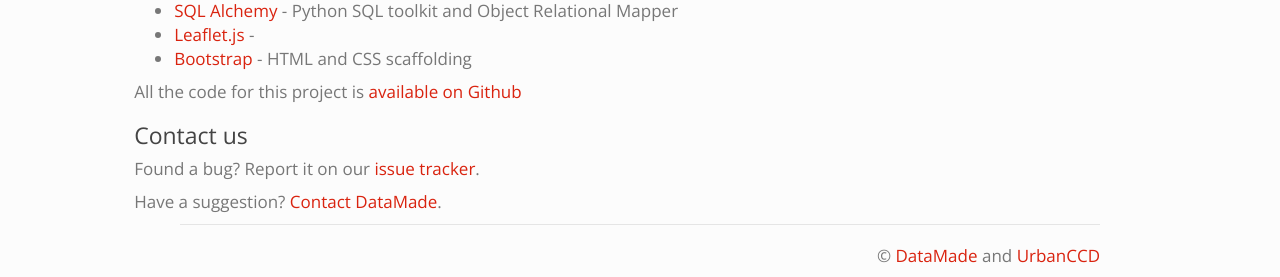
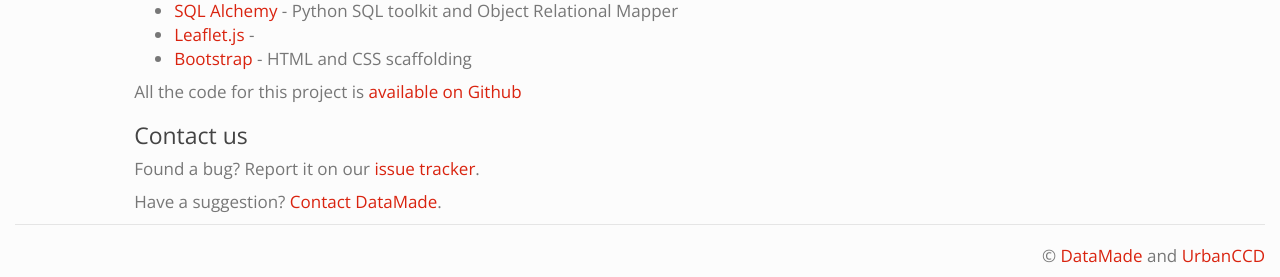
Before and after one commit to UrbanCCD-UChicago/plenario, a Flask app: page /about in a window 1280 px wide. Shown: the part 781-1058 px from the top of the page. Run offline with Flask 2, Linux system fonts and the light colour scheme; some libraries are stand-ins or nearby versions.

Commit message:
uisng container-fluid for footer

```diff
--- a/plenario/templates/base.html
+++ b/plenario/templates/base.html
@@ -80,11 +80,9 @@
       {% block content %}{% endblock %}
     </div>
 
-    <div class='container'>
-      <div class='col-md-10 col-md-offset-1'>
-        <div class="footer">
-          <p class='pull-right'>&copy; <a href='http://datamade.us'>DataMade</a> and <a href='https://urbanccd.org/'>UrbanCCD</a></p>
-        </div>
+    <div class='container-fluid'>
+      <div class="footer">
+        <p class='pull-right'>&copy; <a href='http://datamade.us'>DataMade</a> and <a href='https://urbanccd.org/'>UrbanCCD</a></p>
       </div>
     </div>
 
```
